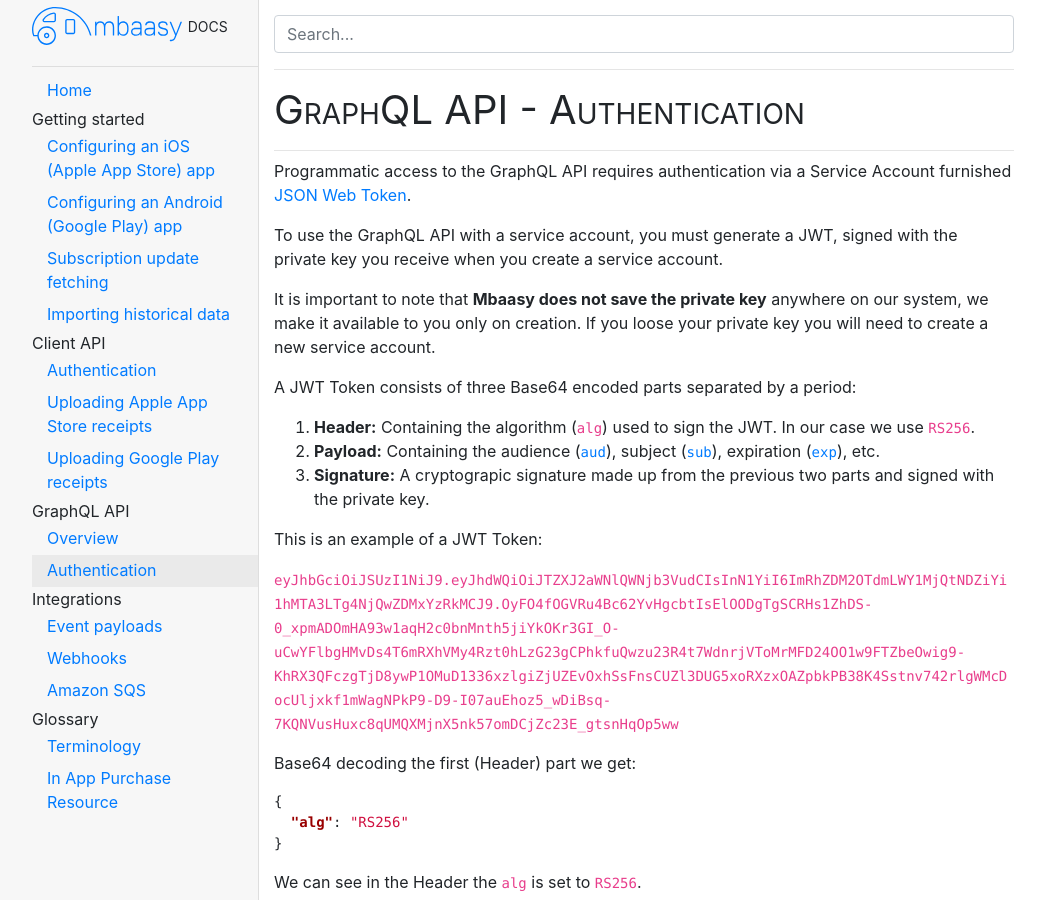
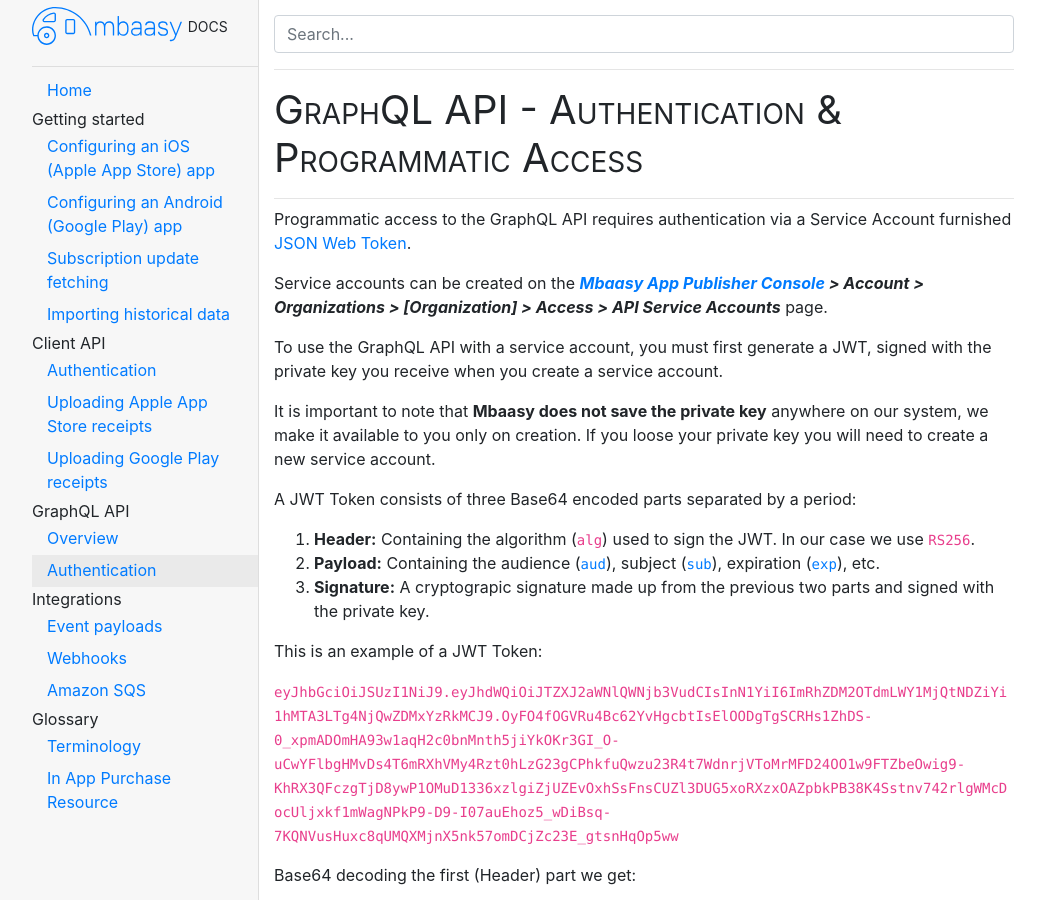
Before and after one commit to mbaasy/docs, a Jekyll site: the page built from graphql/authentication.md, in a window 1280 px wide and 900 px high. Shown: the whole window, without its empty margins (121-1166 px from the left). Built offline with Jekyll 4.4.1, drawn with Linux system fonts in a browser that asks for light colours; our own code applies the rules of GitHub Pages for plain Markdown files; comment, search, counter and statistics services are not loaded.

Commit message:
a few fixes to content

```diff
--- a/graphql/authentication.md
+++ b/graphql/authentication.md
@@ -1,8 +1,10 @@
-# GraphQL API - Authentication
+# GraphQL API - Authentication & Programmatic Access
 
 Programmatic access to the GraphQL API requires authentication via a Service Account furnished [JSON Web Token](https://en.wikipedia.org/wiki/JSON_Web_Token).
 
-To use the GraphQL API with a service account, you must generate a JWT, signed with the private key you receive when you create a service account.
+Service accounts can be created on the ***[Mbaasy App Publisher Console](https://console.mbaasy.com) > Account > Organizations > [Organization] > Access > API Service Accounts*** page.
+
+To use the GraphQL API with a service account, you must first generate a JWT, signed with the private key you receive when you create a service account.
 
 It is important to note that **Mbaasy does not save the private key** anywhere on our system, we make it available to you only on creation. If you loose your private key you will need to create a new service account.
 
```
Also changed, not shown: getting_started/google_play.md (+1 -1 lines), graphql/overview.md (+4 -2 lines).
